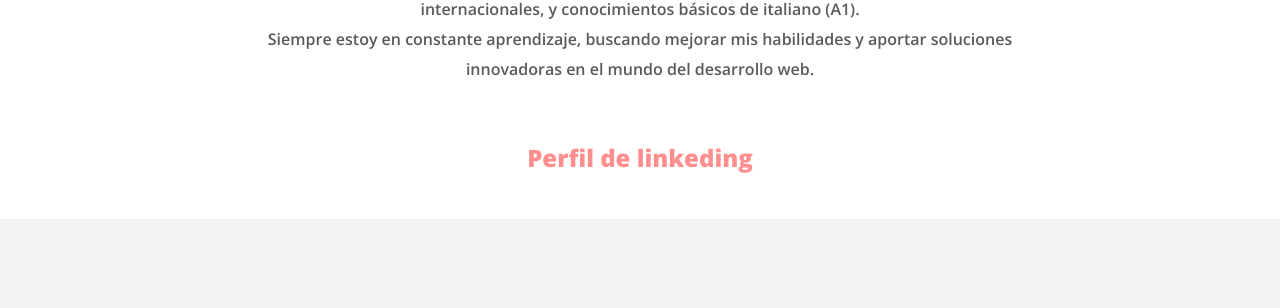
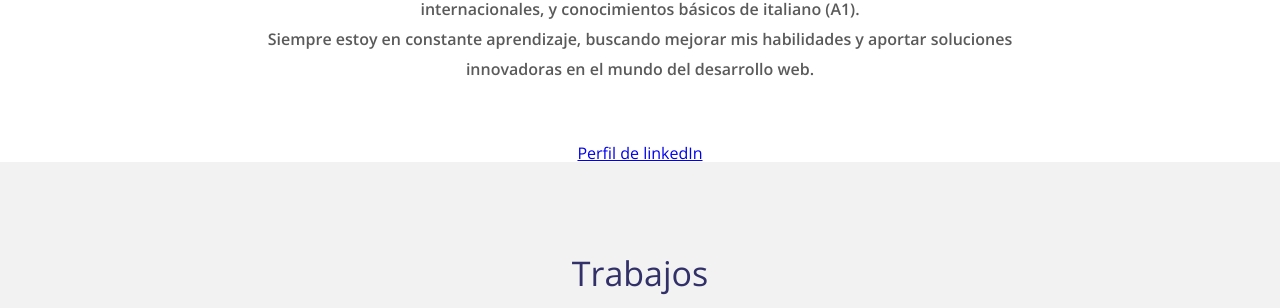
Before and after one commit to dbluis/dbluis.github.io, a plain HTML site: page index.html in a window 1280 px wide. Shown: the part 938-1246 px from the top of the page. Drawn offline with nearby package versions, Linux system fonts and the light colour scheme.

Commit message:
Actualizar nombre

```diff
--- a/index.html
+++ b/index.html
@@ -49,8 +49,8 @@
                 Siempre estoy en constante aprendizaje, buscando mejorar mis habilidades y aportar soluciones innovadoras en el mundo
                 del desarrollo web.</p>
              </div>
-             <div class="linkeding">
-                <a href="https://www.linkedin.com/in/luis-chanampa-58b989238/" class="link" target="_blank">Perfil de linkeding</a>
+             <div class="linkedIn">
+                <a href="https://www.linkedin.com/in/luis-chanampa-58b989238/" class="link" target="_blank">Perfil de linkedIn</a>
              </div>
          </div>
      </section>
```
